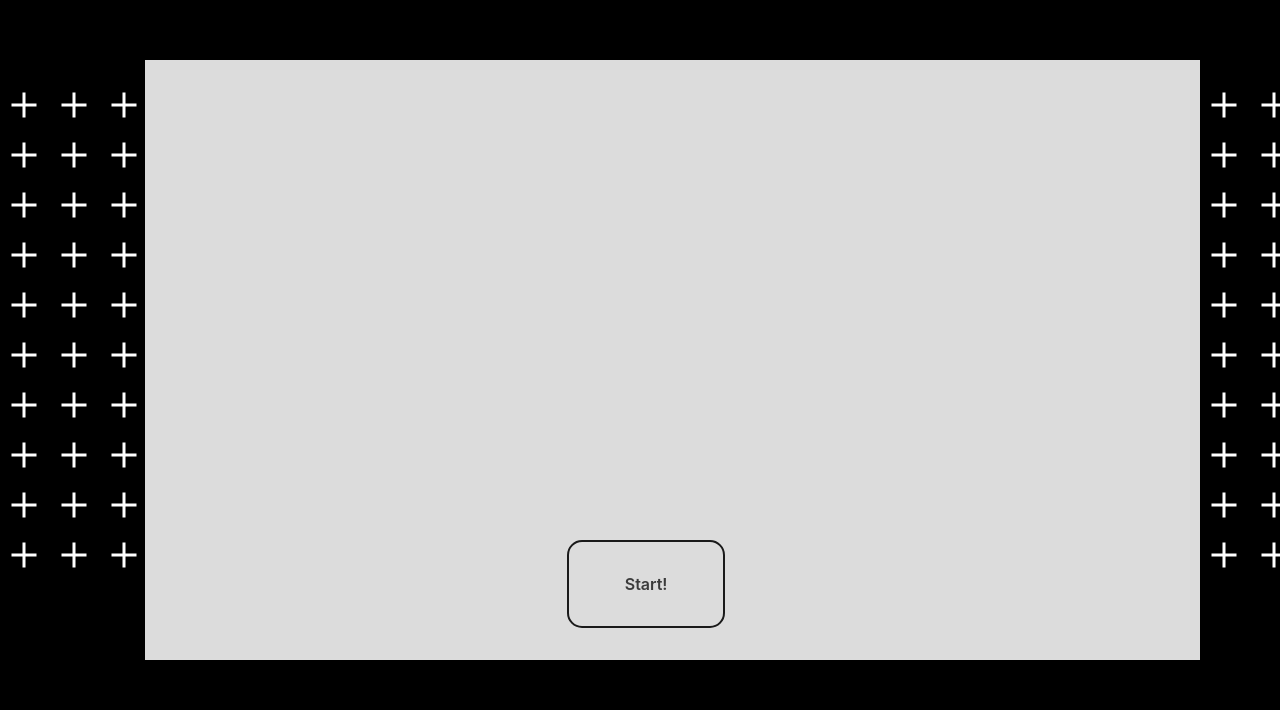
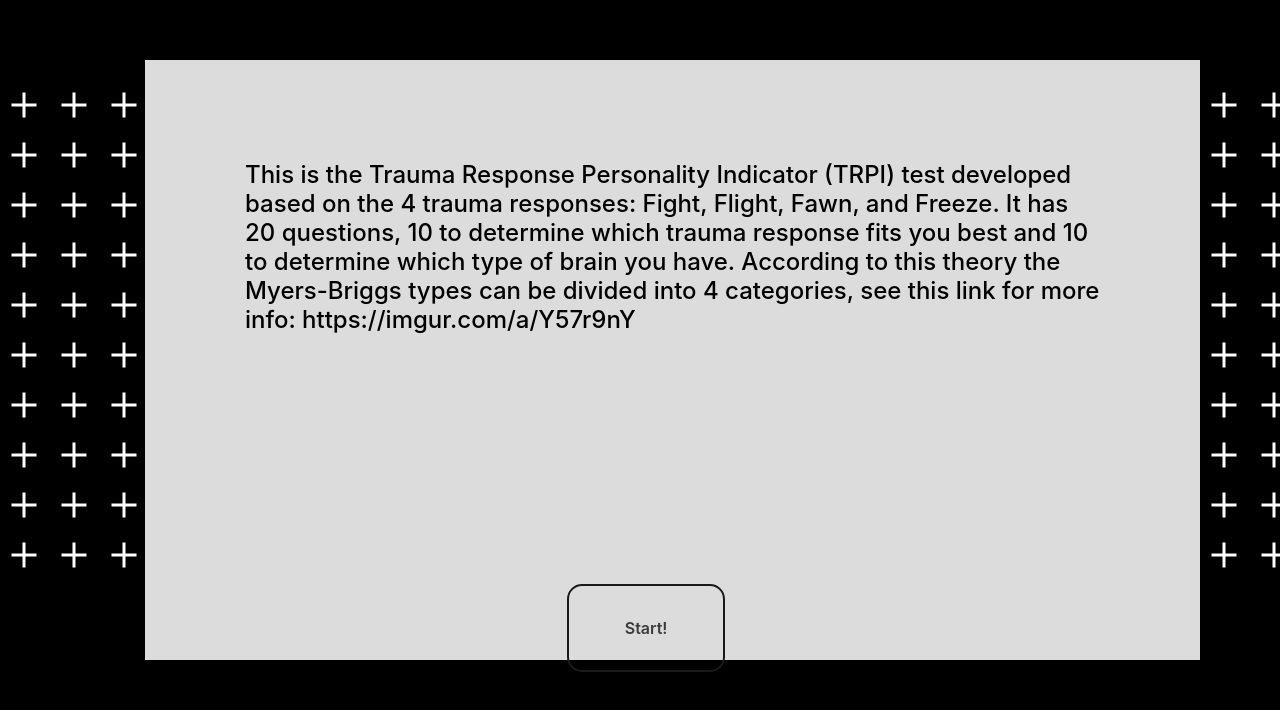
Before and after one commit to Schmck/Schmck.github.io, a plain HTML site: page index.html in a window 1280 px wide. Shown: the top 710 px of the page. Drawn offline with Linux system fonts and the light colour scheme.

Commit message:
explanation

```diff
--- a/js/index.js
+++ b/js/index.js
@@ -294,9 +294,17 @@ function start() {
     fill(360)
 
     var content = document.querySelector('.content');
+    var explanation = `
+    This is the Trauma Response Personality Indicator (TRPI) test developed based on the 4 trauma responses: Fight, Flight, Fawn, and Freeze.
+    It has 20 questions, 10 to determine which trauma response fits you best and 10 to determine which type of brain you have.
+    According to this theory the Myers-Briggs types can be divided into 4 categories, see this link for more info: https://imgur.com/a/Y57r9nY
+    `
+    var context = genComponent('context title', 'div', explanation)
     var start = genComponent('start', 'button', '<p>Start!</p>', '', {
         ['onclick']: 'next()'
     })
+    content.appendChild(context);
+
     content.appendChild(start);
 }
 
@@ -306,7 +314,10 @@ function next() {
     genQuestions();
     var content = document.querySelector('.content')
     var nextButton = content.querySelector('.start')
+    var explanation = content.querySelector('.context')
     removeComponent(content, nextButton)
+    removeComponent(content, explanation)
+
     var gender = genComponent('title', 'div', 'Are you a man or a woman?')
     var genders = ['Man', 'Woman', 'Private'].map(opt => {
         return genComponent('option', 'button', opt, '', {
--- a/trpi.css
+++ b/trpi.css
@@ -48,6 +48,10 @@ div {
     font-family: Roobert, -apple-system, BlinkMacSystemFont, "Segoe UI", Helvetica, Arial, sans-serif, "Apple Color Emoji", "Segoe UI Emoji", "Segoe UI Symbol";
 }
 
+.context {
+    margin: 100px
+}
+
 .start {
     appearance: none;
     background-color: transparent;
@@ -75,7 +79,7 @@ div {
     width: 15%;
     will-change: transform;
     position: relative;
-    top: 80%;
+    top: 25%;
     left: 40%;
 }
 
```
